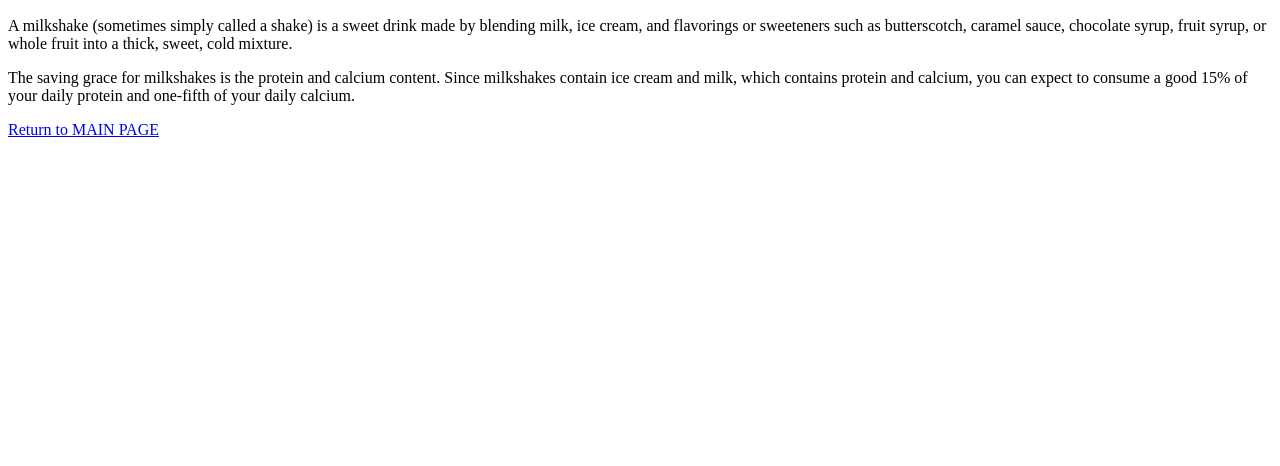
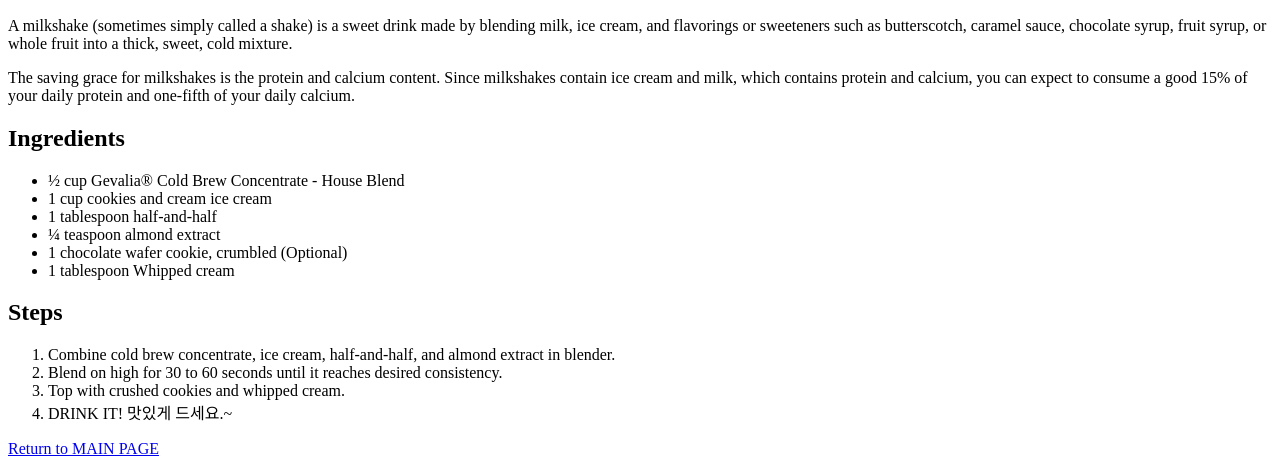
Before and after one commit to vakt0000/odin-recipes, a plain HTML site: page recipes/milkshake.html in a window 1280 px wide. Shown: the part 834-1300 px from the top of the page. Before the commit the page ends 981 px from the top, so only its background shows below. Drawn offline with Linux system fonts and the light colour scheme.

Commit message:
Added a description and steps to the recipe

```diff
--- a/recipes/milkshake.html
+++ b/recipes/milkshake.html
@@ -19,6 +19,24 @@
     you can expect to consume a good 15% of your daily protein and one-fifth of
     your daily calcium.</p>
 
+  <h2>Ingredients</h2>
+  <ul>
+    <li>½ cup Gevalia® Cold Brew Concentrate - House Blend</li>
+    <li>1 cup cookies and cream ice cream</li>
+    <li>1 tablespoon half-and-half</li>
+    <li>¼ teaspoon almond extract</li>
+    <li>1 chocolate wafer cookie, crumbled (Optional)</li>
+    <li>1 tablespoon Whipped cream</li>
+  </ul>
+
+  <h2>Steps</h2>
+  <ol>
+    <li>Combine cold brew concentrate, ice cream, half-and-half, and almond extract in blender.</li>
+    <li>Blend on high for 30 to 60 seconds until it reaches desired consistency.</li>
+    <li>Top with crushed cookies and whipped cream.</li>
+    <li>DRINK IT! 맛있게 드세요.~</li>
+  </ol>
+
   <a href="../index.html">Return to MAIN PAGE</a>
 </body>
 </html>
```
